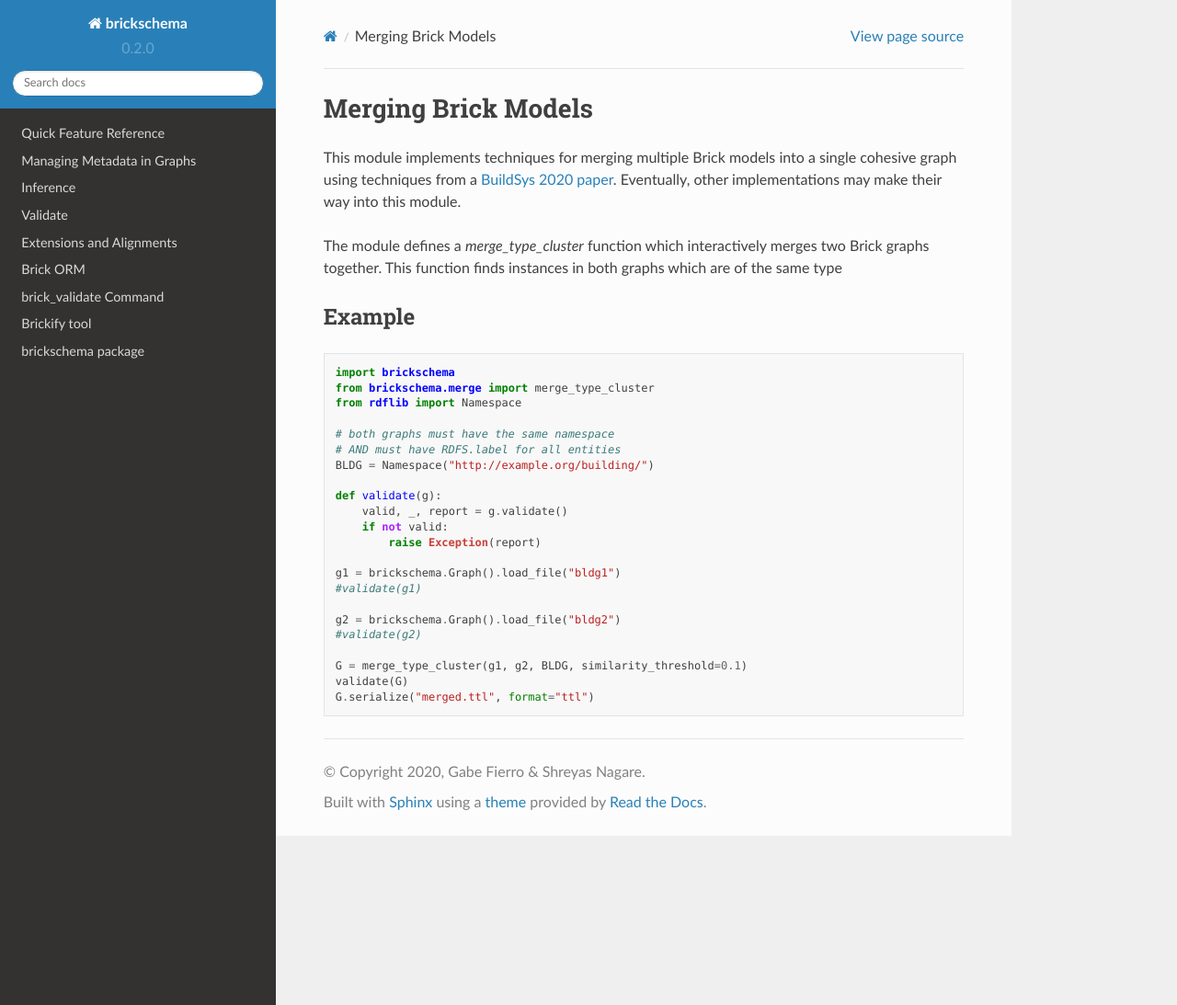
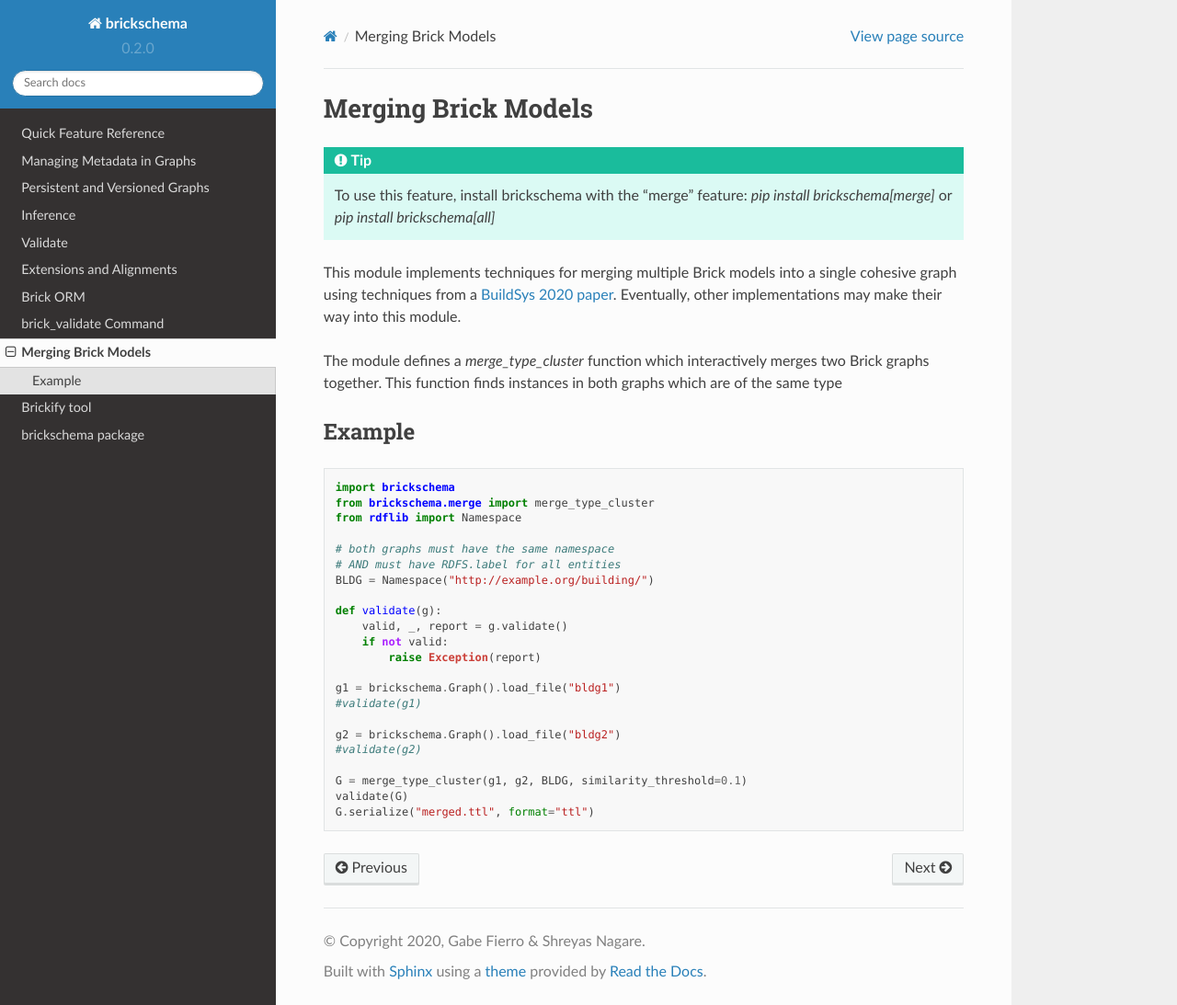
Before and after one commit to BrickSchema/py-brickschema, a Sphinx documentation site: the page built from docs/merging.rst, in a window 1280 px wide and 1093 px high. Shown: the whole window at 92% size. Built offline with Sphinx 7.4.7 and the Read the Docs theme 2.0.0, drawn with Linux system fonts in a browser that asks for light colours; pages that are not in the unit, such as notebooks, are missing from menus; the version number is read from the project's files by our own code.

Commit message:
Improving docs for versioned/persistent graphs (#83)
* fixing deps; adding more docs

* fix dep handling for doc build

* remove unnecessary imports

* put deps in docs/reqs

```diff
--- a/brickschema/__init__.py
+++ b/brickschema/__init__.py
@@ -6,7 +6,7 @@
 import logging
 from .graph import Graph, GraphCollection
 from .namespaces import bind_prefixes
-from . import inference, namespaces, validate, web, merge
+from . import inference, namespaces, validate
 
 logging.basicConfig(
     format="%(asctime)s,%(msecs)03d %(levelname)-7s [%(filename)s:%(lineno)d] %(message)s",
--- a/docs/brickify/index.rst
+++ b/docs/brickify/index.rst
@@ -1,5 +1,8 @@
 Brickify tool
 =========
+
+.. tip::
+   To use this feature, install brickschema with the "brickify" feature: `pip install brickschema[brickify]` or `pip install brickschema[all]`
 
 The `brickify` tool is used to create Brick models from other data sources.
 It is installed as part of the ``brickschema`` package.
--- a/docs/index.rst
+++ b/docs/index.rst
@@ -74,11 +74,13 @@
 
    quickstart
    graph
+   persistence
    inference
    validate
    extensions
    orm
    brick_validate
+   merging
    brickify/index.rst
 
    source/brickschema
--- a/docs/merging.rst
+++ b/docs/merging.rst
@@ -1,5 +1,8 @@
 Merging Brick Models
 ====================
+
+.. tip::
+   To use this feature, install brickschema with the "merge" feature: `pip install brickschema[merge]` or `pip install brickschema[all]`
 
 This module implements techniques for merging multiple Brick models into a single cohesive graph using techniques from a `BuildSys 2020 paper`_. Eventually, other implementations may make their way into this module.
 
--- a/docs/orm.rst
+++ b/docs/orm.rst
@@ -1,5 +1,9 @@
 Brick ORM
 =========
+
+.. tip::
+   To use this feature, install brickschema with the "orm" feature: `pip install brickschema[orm]` or `pip install brickschema[all]`
+
 
 Currently, the ORM models Locations, Points and Equipment and the
 basic relationships between them.
--- a/docs/source/brickschema.rst
+++ b/docs/source/brickschema.rst
@@ -68,6 +60,14 @@
    :undoc-members:
    :show-inheritance:
 
+brickschema.persistent module
+-----------------------------
+
+.. automodule:: brickschema.persistent
+   :members:
+   :undoc-members:
+   :show-inheritance:
+
 brickschema.tagmap module
 -------------------------
 
--- a/pyproject.toml
+++ b/pyproject.toml
@@ -48,7 +48,7 @@
 flake8 = "^3.7"
 tqdm = "^4.56.0"
 pytest-xdist = {extras = ["psutil"], version = "^2.3.0"}
-Sphinx = "^4.4.0"
+Sphinx = "^4.4"
 sphinx-rtd-theme = "^1.0.0"
 
 [build-system]
```
Also changed, not shown: other parts of docs/source/brickschema.rst (+0 -8 lines), docs/persistence.rst (added, +69 -0 lines), docs/requirements.txt (+129 -139 lines), 3 other files.
